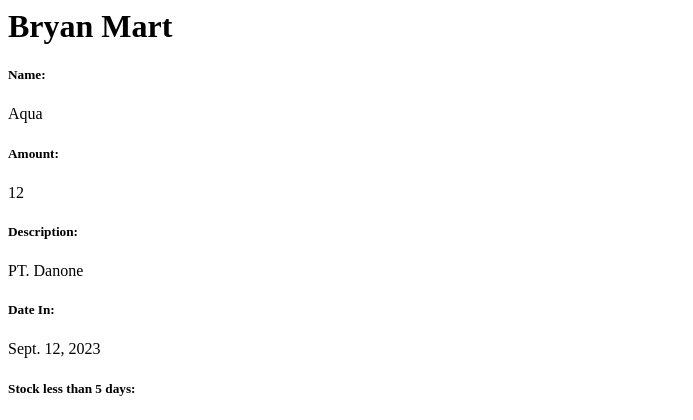
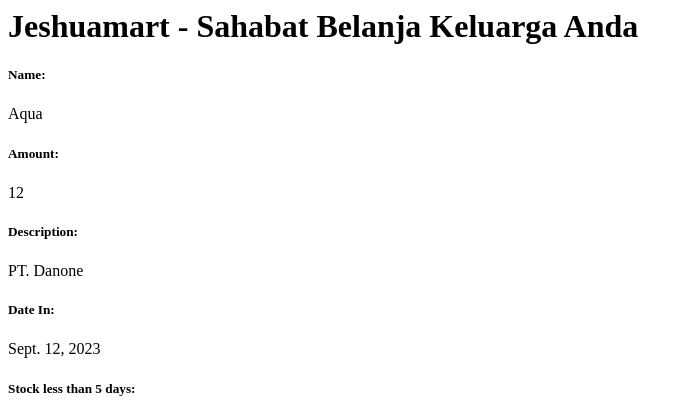
Before and after one commit to bryanjeshua/jeshuamart, a Django app: page /main/ in a window 1280 px wide. Shown: the top 420 px of the page, without its empty margins (0-693 px from the left). Run offline with Django 4.2, Linux system fonts and the light colour scheme.

Commit message:
edit: main.html - Tagline

```diff
--- a/main/templates/main.html
+++ b/main/templates/main.html
@@ -1,4 +1,4 @@
-<h1>Bryan Mart</h1>
+<h1>Jeshuamart - Sahabat Belanja Keluarga Anda</h1>
 
 <h5>Name: </h5>
 <p> {{ name }}</p>
```
